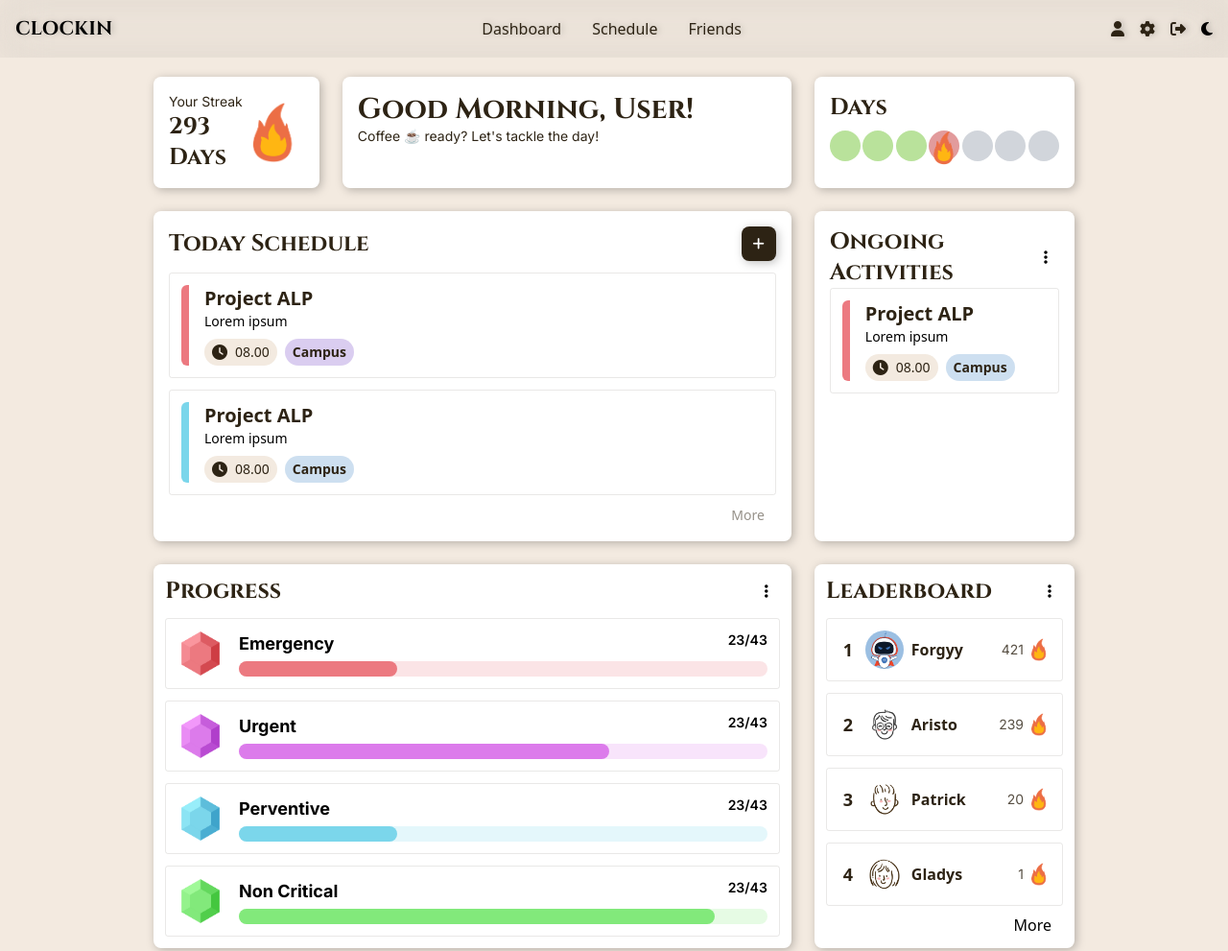
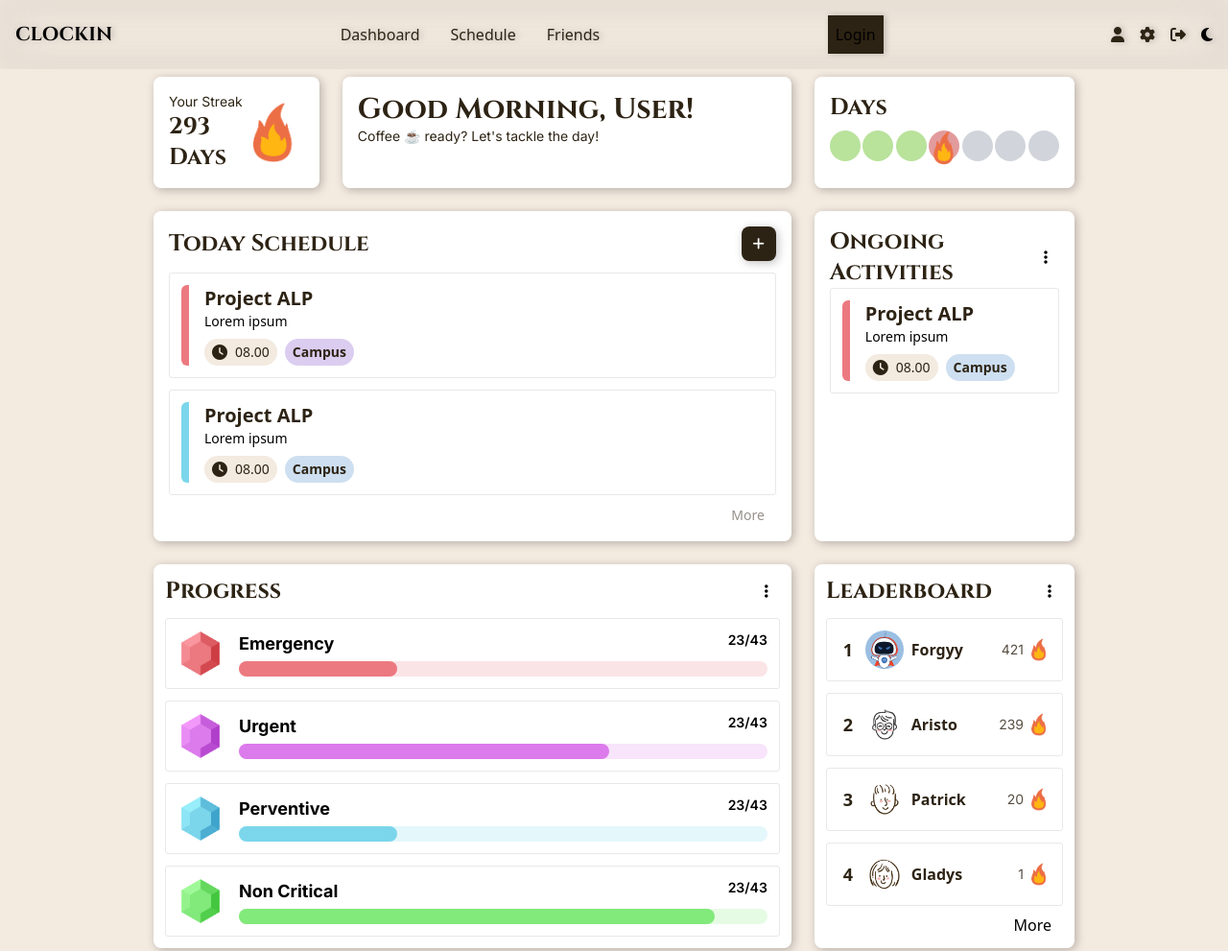
Before and after one commit to 1nnocentia/timeproductivityweb, a website: page public/index.html in a window 1280 px wide. Shown: the top 991 px of the page at 96% size. Drawn offline with nearby package versions, Linux system fonts and the light colour scheme; files that its build step writes are made by us from their sources.

Commit message:
modified file

```diff
--- a/public/index.html
+++ b/public/index.html
@@ -52,6 +52,12 @@
                         transition-colors">Friends</a>
                     </li>
                 </ul>
+
+                <button class="bg-accent p-2">
+                    <a href="#" class="text-primary"></a>
+                    <span >Login</span>
+                </button>
+
 
                 <div class="flex items-center space-x-4">
                     <!-- Profile, masih mau diubah, krna nanti sesuai nama dan profile pengguna -->
```
Also changed, not shown: public/build/tailwind.css.
